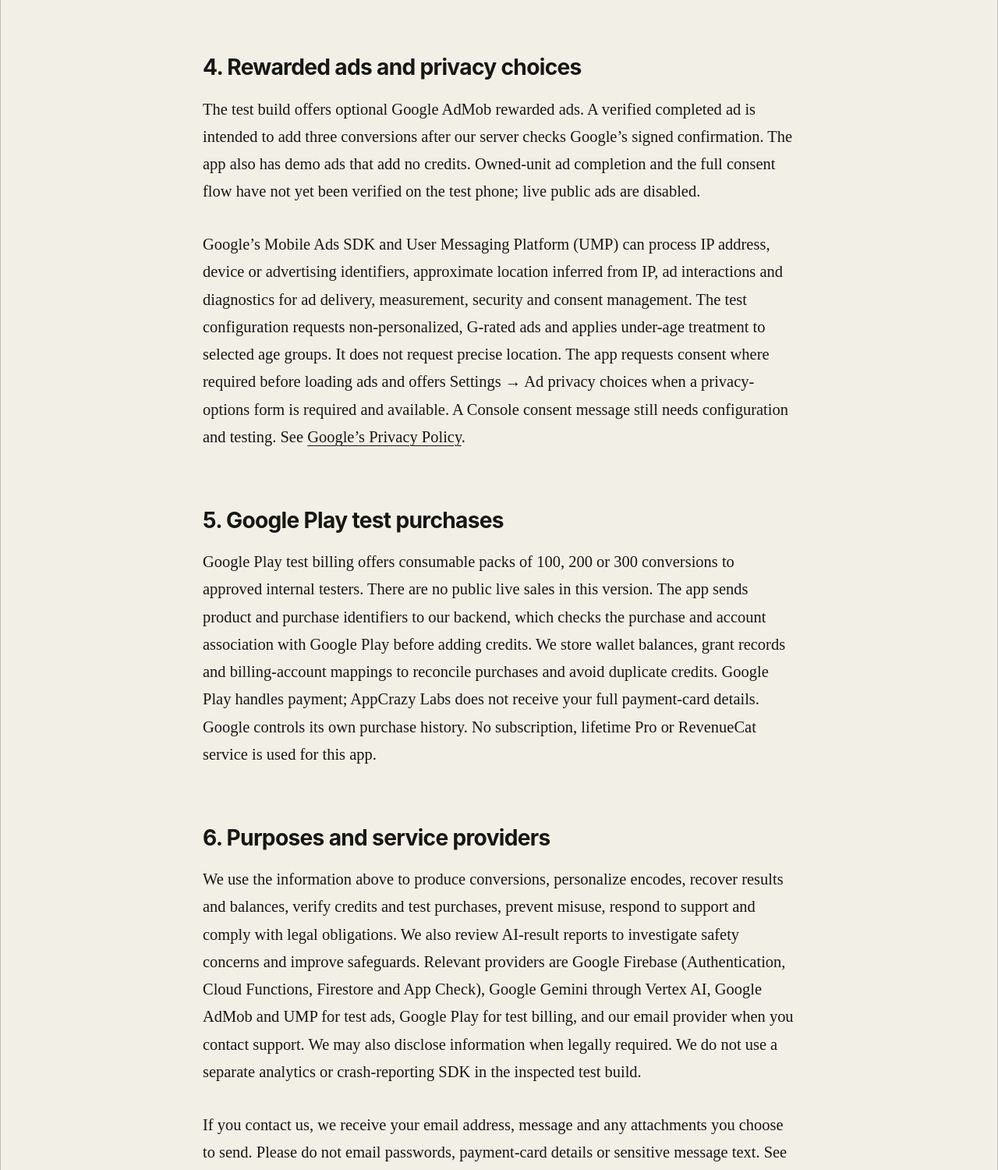
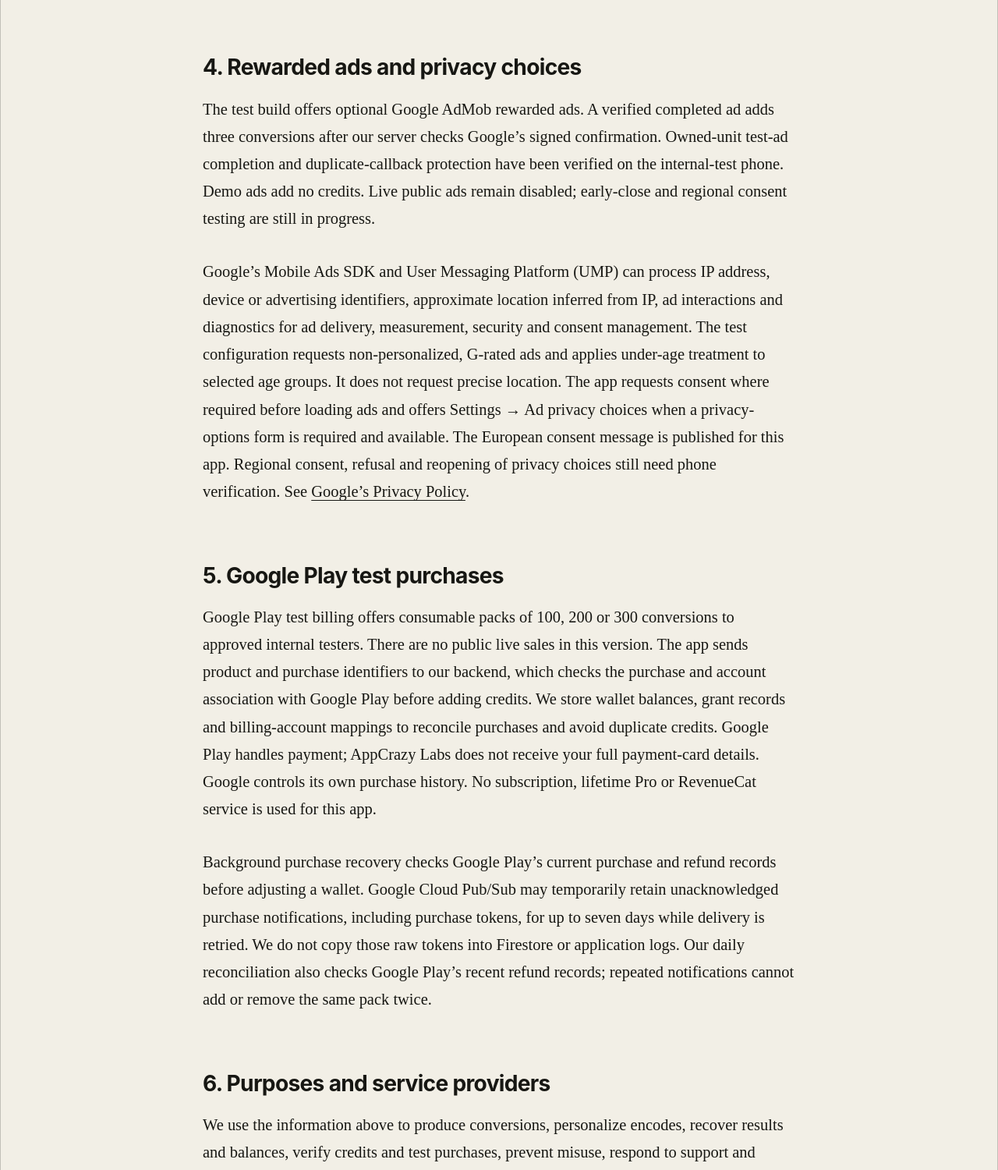
Before and after one commit to SidhanshuUdawat/SidhanshuUdawat.github.io, an Astro site: page /appcrazy-labs/chat-like-gen-z/privacy in a window 1280 px wide. Shown: the part 3515-5015 px from the top of the page at 78% size. Built offline with nearby package versions, Linux system fonts and the light colour scheme; Astro itself is replaced by a stand-in of ours.

Commit message:
Update Gen Z test reward and purchase recovery disclosures

```diff
--- a/src/pages/appcrazy-labs/chat-like-gen-z/privacy/index.astro
+++ b/src/pages/appcrazy-labs/chat-like-gen-z/privacy/index.astro
@@ -129,10 +129,10 @@
     <h2 id="ads-title">4. Rewarded ads and privacy choices</h2>
     <p>
       The test build offers optional Google AdMob rewarded ads. A verified completed
-      ad is intended to add three conversions after our server checks Google’s signed
-      confirmation. The app also has demo ads that add no credits. Owned-unit ad
-      completion and the full consent flow have not yet been verified on the test phone;
-      live public ads are disabled.
+      ad adds three conversions after our server checks Google’s signed confirmation.
+      Owned-unit test-ad completion and duplicate-callback protection have been verified
+      on the internal-test phone. Demo ads add no credits. Live public ads remain disabled;
+      early-close and regional consent testing are still in progress.
     </p>
     <p>
       Google’s Mobile Ads SDK and User Messaging Platform (UMP) can process IP address,
@@ -142,7 +142,8 @@
       ads and applies under-age treatment to selected age groups. It does not request
       precise location. The app requests consent where required before loading ads
       and offers Settings → Ad privacy choices when a privacy-options form is required
-      and available. A Console consent message still needs configuration and testing.
+      and available. The European consent message is published for this app. Regional
+      consent, refusal and reopening of privacy choices still need phone verification.
       See <a href="https://policies.google.com/privacy">Google’s Privacy Policy</a>.
     </p>
   </section>
@@ -159,6 +160,14 @@
       AppCrazy Labs does not receive your full payment-card details. Google controls
       its own purchase history. No subscription, lifetime Pro or RevenueCat service
       is used for this app.
+    </p>
+    <p>
+      Background purchase recovery checks Google Play’s current purchase and refund
+      records before adjusting a wallet. Google Cloud Pub/Sub may temporarily retain
+      unacknowledged purchase notifications, including purchase tokens, for up to seven
+      days while delivery is retried. We do not copy those raw tokens into Firestore or
+      application logs. Our daily reconciliation also checks Google Play’s recent
+      refund records; repeated notifications cannot add or remove the same pack twice.
     </p>
   </section>
 
```
Also changed, not shown: docs/chat-like-gen-z-launch-checklist.md (+7 -3 lines).
